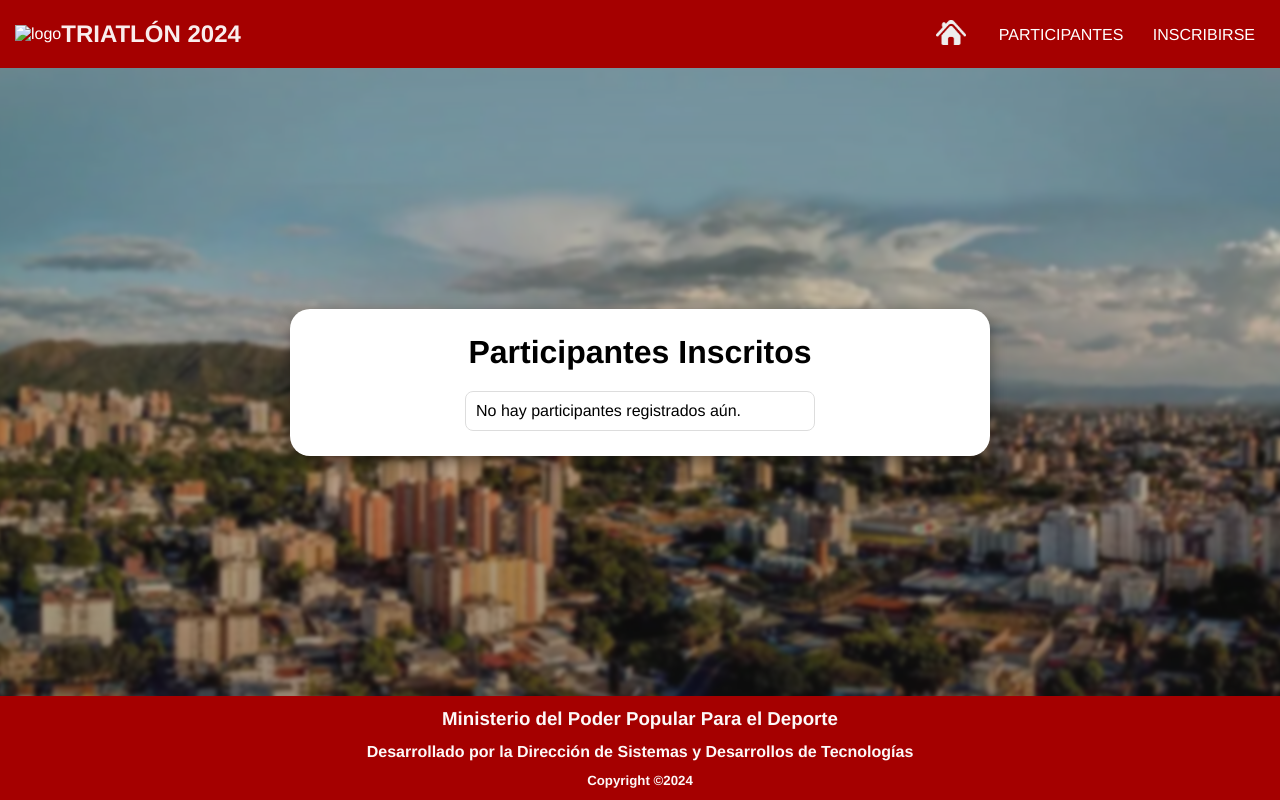
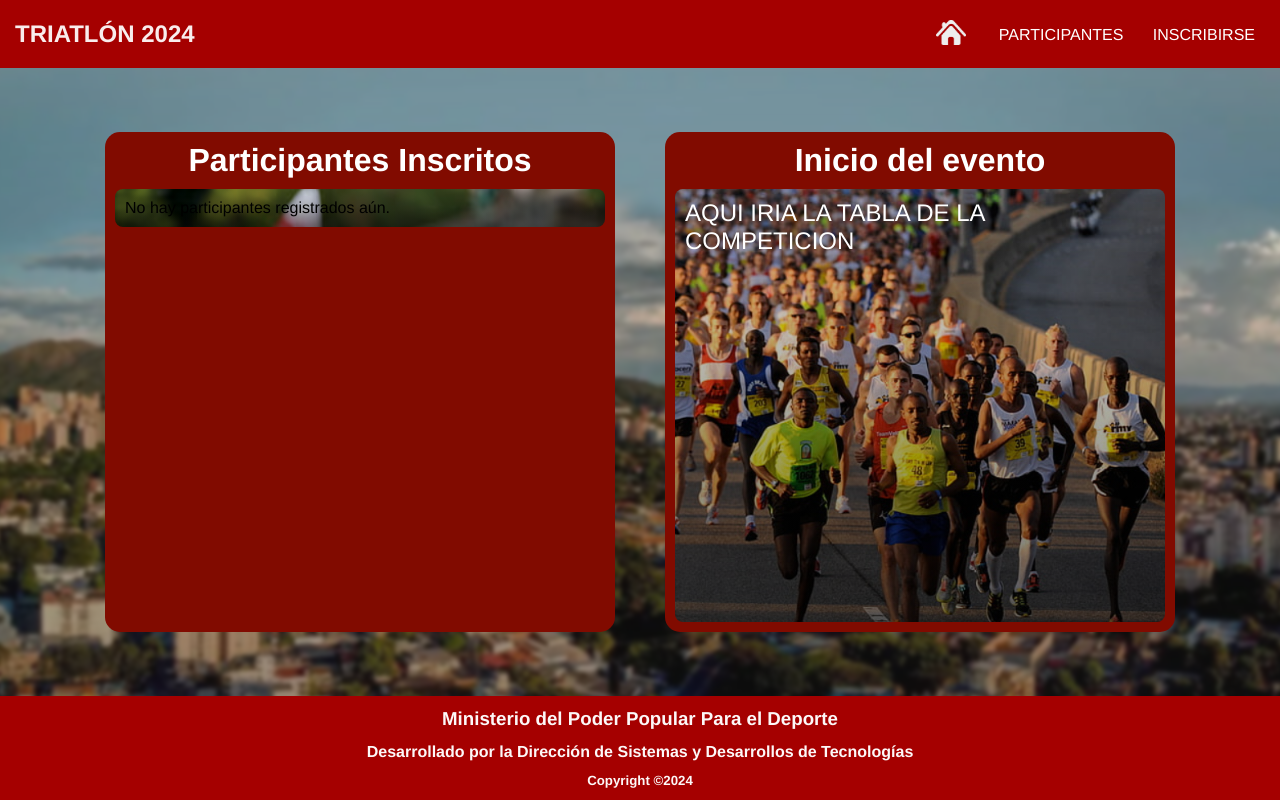
Before and after one commit to FranJMD0508/Proyecto-Triatlon, a plain HTML site: page participantes.html in a window 1280 px wide. Drawn offline with Linux system fonts and the light colour scheme.

Commit message:
Modificado apartado de participantes y arreglado el boton descentrado

```diff
--- a/inscripcion.css
+++ b/inscripcion.css
@@ -139,6 +139,8 @@ section{
     z-index: 1;
     width: 220px;
     top: 290px;
+    left: 50%;
+    transform: translate(-50%);
     height: 50px;
     background-color: rgba(121, 119, 119, 0.607);
     border: 2px solid rgba(255, 255, 255, 0.645);
--- a/participantes.css
+++ b/participantes.css
@@ -1,10 +1,41 @@
+
+body{
+    height: 100%;
+}
+
+main{
+    display: flex;
+    flex-direction: column;
+    min-height: 100vh;
+}
+
+.contenido{
+    display: flex;
+    flex-direction: row;
+    flex: 1;
+}
+
+section{
+    display: flex;
+    flex-direction: column;
+    height: 500px;
+    padding: 10px;
+    width: 50%;
+    background-color: #810b00;
+    overflow: auto;
+    border-radius: 15px;
+}
+
+section h1{
+    color: white;
+}
 /* Contenedor de la lista de participantes */
 #lista-participantes {
-    max-height: 500px; /* Limita la altura máxima */
     overflow-y: auto; /* Habilita el scroll si la lista es demasiado larga */
-    margin-top: 20px;
+    margin-top: 10px;
     padding: 10px;
-    border: 1px solid #ddd;
+    width: 100%;
+    background:linear-gradient(to bottom, rgba(0, 0, 0, 0.099), rgba(1, 1, 1, 0.542)), url(ciclismo.png);
     border-radius: 8px;
 }
 
@@ -19,7 +50,6 @@
     margin: 10px 0; /* Márgenes entre participantes */
     padding: 8px;
     background-color: #f9f9f9;
-    border: 1px solid #ddd;
     border-radius: 5px;
     font-size: 14px; /* Fuente más pequeña para ajustarse mejor */
 }
@@ -28,14 +58,28 @@
     padding: 5px 10px;
     font-size: 12px;
     border: none;
-    background-color: #4CAF50; /* Color verde para el botón */
+    background-color: #d81200; /* Color verde para el botón */
     color: white;
     border-radius: 4px;
     cursor: pointer;
 }
 
 #lista-participantes li button:hover {
-    background-color: #45a049;
+    background-color: #fd2121;
+}
+
+.listaevento{
+    overflow-y: auto; /* Habilita el scroll si la lista es demasiado larga */
+    margin-top: 10px;
+    padding: 10px;
+    width: 100%;
+    height: 100%;
+    background:linear-gradient(to bottom, rgba(0, 0, 0, 0.099), rgba(1, 1, 1, 0.542)), url(caminata.png);
+    background-size: cover;
+    background-repeat: no-repeat;
+    border-radius: 8px;
+    color: white;
+    font-size: x-large;
 }
 
 /* Responsividad para pantallas pequeñas */
--- a/participantes.html
+++ b/participantes.html
@@ -9,11 +9,10 @@
 </head>
 <body>
     <div class="bg"></div>
-    <div class="todo">
+    <main>
         <header>
             <div class="barra">
                 <a href="" class="logo">
-                    <img src="" alt="logo">
                     <h2>TRIATLÓN 2024</h2>
                 </a>
                 <nav>
@@ -24,12 +23,14 @@
             </div>
         </header>
         <div class="contenido">
-            <div class="formulario">
-                <section>
-                    <h1>Participantes Inscritos</h1>
-                    <div id="lista-participantes"></div>
-                </section>
-            </div>
+            <section>
+                <h1>Participantes Inscritos</h1>
+                <div id="lista-participantes"></div>
+            </section>
+            <section>
+                <h1>Inicio del evento</h1>
+                <div class="listaevento">AQUI IRIA LA TABLA DE LA COMPETICION</div>
+            </section>
         </div>
         <footer>
             <h3>Ministerio del Poder Popular Para el Deporte</h3>
@@ -37,8 +38,7 @@
             <h5>Copyright ©2024</h5>
         </footer>
 
-        <!-- Agregar el script aquí -->
         <script src="participantes.js"></script>
-    </div>
+    </main>
 </body>
 </html>
```
Also changed, not shown: index.html (+1 -2 lines).
